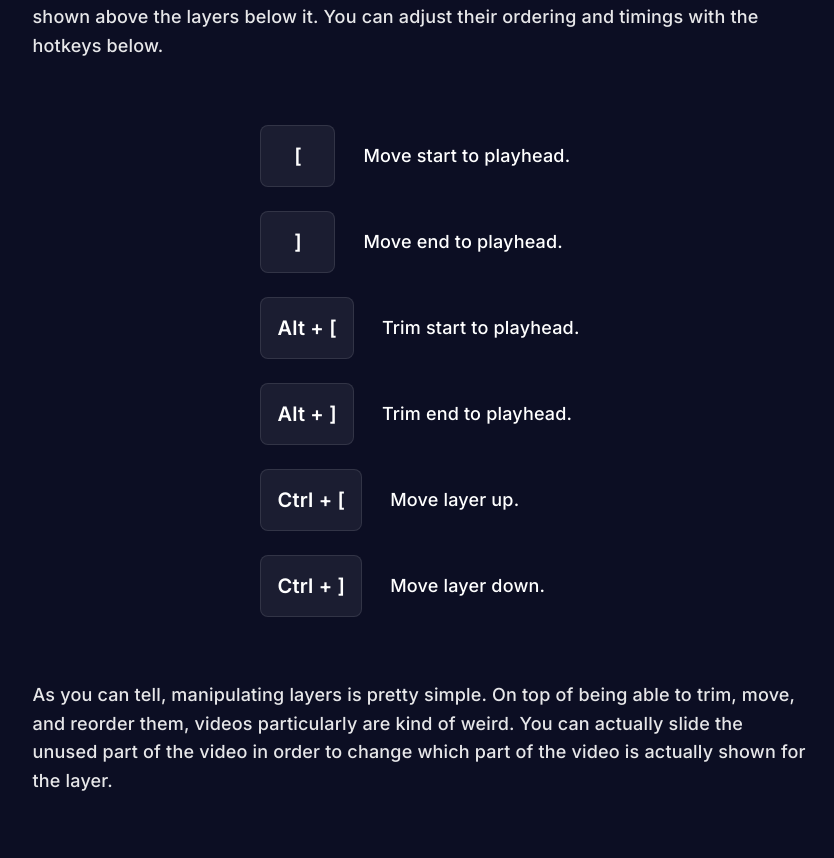
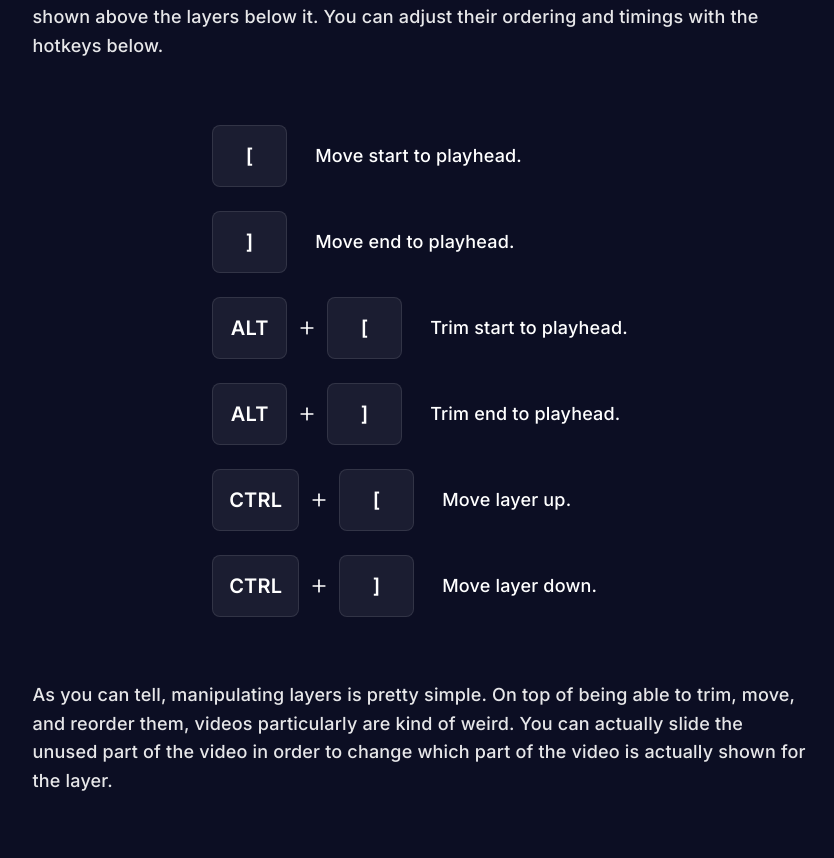
Before and after one commit to noahham/learn-ae, a React (Vite) app: page /#/layers in a window 1280 px wide. Shown: the part 2004-2862 px from the top of the page, without its empty margins (220-1054 px from the left). Built offline with nearby package versions, Linux system fonts and the light colour scheme.

Commit message:
added os-specific hotkeys

```diff
--- a/src/components/Hotkey.jsx
+++ b/src/components/Hotkey.jsx
@@ -1,10 +1,41 @@
 import "../styles/Hotkey.css";
+import {IconPlus} from '@tabler/icons-react';
+
+const MODIFIER_KEYS = {
+    CMD: { mac: "⌘", other: "CTRL" },
+    OPT: { mac: "⌥", other: "ALT" },
+};
+
+function isMac() {
+    if (typeof navigator === "undefined") return false;
+    return /Mac|iPhone|iPad|iPod/.test(navigator.platform || navigator.userAgent);
+}
+
+function resolveKey(key, mac) {
+    const modifier = MODIFIER_KEYS[key];
+    return modifier ? (mac ? modifier.mac : modifier.other) : key;
+}
 
 export default function Hotkey({ letter = "H", label = "Hotkey" }) {
+    const mac = isMac();
+    const keys = Array.isArray(letter) ? letter : [letter];
+
     return (
         <div className="hotkey">
-            <div className="hotkey-key">
-                <span className="hotkey-key-label">{letter}</span>
+            <div className="hotkey-keys">
+                {keys.map((key, i) => {
+                    const displayKey = resolveKey(key, mac);
+                    return (
+                        <div className="hotkey-key-group" key={i}>
+                            <div className="hotkey-key">
+                                <span className={`hotkey-key-label`}>
+                                    {displayKey}
+                                </span>
+                            </div>
+                            {i < keys.length - 1 && <IconPlus stroke={2} color={"#fff"} height={20} />}
+                        </div>
+                    );
+                })}
             </div>
             <div className="hotkey-name">{label}</div>
         </div>
--- a/src/content/layers.jsx
+++ b/src/content/layers.jsx
@@ -56,10 +56,10 @@ const layersContent = {
       node: <HotkeysGroup hotkeys={[
         { letter: "[", label: "Move start to playhead." },
         { letter: "]", label: "Move end to playhead." },
-        { letter: "Alt + [", label: "Trim start to playhead." },
-        { letter: "Alt + ]", label: "Trim end to playhead." },
-        { letter: "Ctrl + [", label: "Move layer up." },
-        { letter: "Ctrl + ]", label: "Move layer down." },
+        { letter: ["OPT", "["], label: "Trim start to playhead." },
+        { letter: ["OPT", "]"], label: "Trim end to playhead." },
+        { letter: ["CMD", "["], label: "Move layer up." },
+        { letter: ["CMD", "]"], label: "Move layer down." },
       ]} />,
     },
     {
--- a/src/styles/Hotkey.css
+++ b/src/styles/Hotkey.css
@@ -60,6 +60,24 @@
     gap: 24px;
 }
 
+.hotkey-keys {
+    display: inline-flex;
+    align-items: center;
+    gap: 8px;
+}
+
+.hotkey-key-group {
+    display: inline-flex;
+    align-items: center;
+    gap: 8px;
+}
+
+.hotkey-plus {
+    color: #FFF;
+    opacity: 0.5;
+    font-size: 16px;
+}
+
 @media (max-width: 480px) {
     .hotkey-key { padding: 18px 12px;}
 }
```
